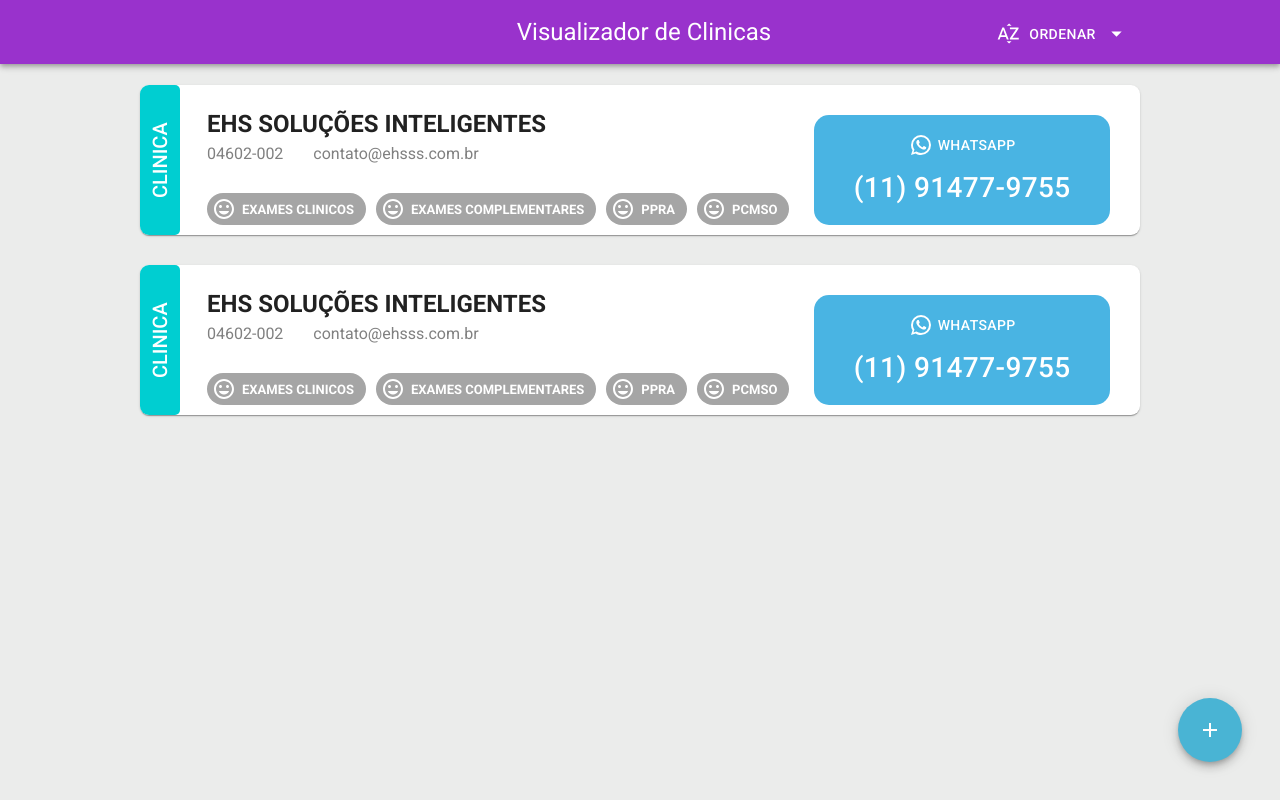
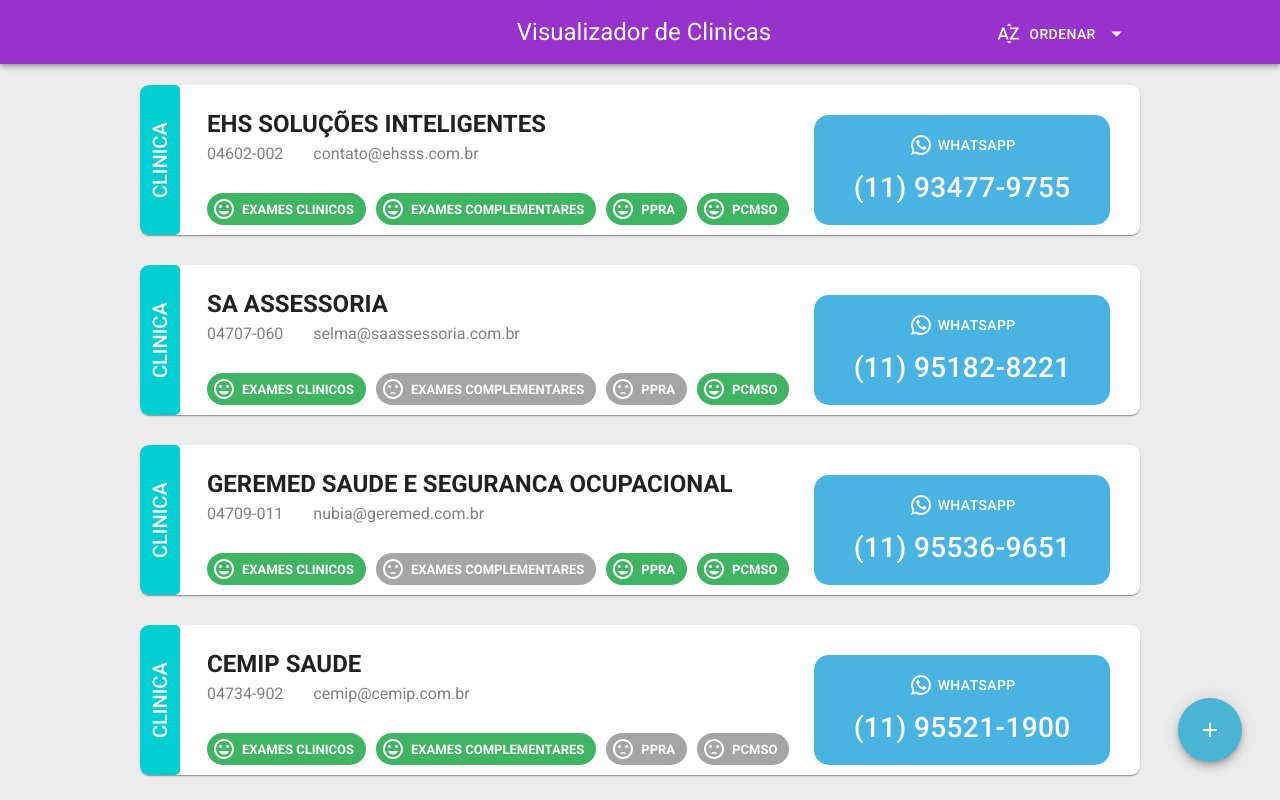
Before and after one commit to willfeliz1/visualizador-clinica, a React (Create React App) app: page / in a window 1280 px wide. Shown: the top 800 px of the page. Built offline with nearby package versions, Linux system fonts and the light colour scheme.

Commit message:
feat: persistindo dados da clinica para preencher os layout

```diff
--- a/src/pages/ClinicViewer/clinicViewer.tsx
+++ b/src/pages/ClinicViewer/clinicViewer.tsx
@@ -1,14 +1,17 @@
+import React, { useCallback, useEffect, useState } from 'react';
+
 import { AppBar, Typography } from '@material-ui/core';
 import {
   Add,
   ArrowDropDown,
   Mood,
+  SentimentDissatisfied,
   SortByAlpha,
   WhatsApp,
 } from '@material-ui/icons';
-import React, { useCallback, useState } from 'react';
 import { Link } from 'react-router-dom';
 import XLSX from 'xlsx';
+import database from '../../database/database.json';
 import {
   ToolBar,
   Container,
@@ -28,14 +31,19 @@
   AddButton,
 } from './styles';
 
-// interface IUpload {
-//   nome: string;
-//   endereco: string;
-//   cep: string;
-//   email: string;
-//   whatsapp: string;
-//   servicosDisponiveis: string;
-// }
+interface IClinic {
+  nome: string;
+  endereco: string;
+  cep: string;
+  email?: string;
+  whatsapp: string;
+  servicosdisponiveis: {
+    examesclinicos: boolean;
+    examescomplementares: boolean;
+    ppra: boolean;
+    pcmso: boolean;
+  };
+}
 
 interface ISortByAlpha {
   ordem: 'Acrescente' | 'Decrescente' | 'Nenhum';
@@ -45,6 +53,11 @@
   const [uploadedFiles, setUploadedFiles] = useState([]);
   const [open, setOpen] = useState(false);
   const [sortByAlpha, setSortByAlpha] = useState<ISortByAlpha>();
+  const [clinics, setClinics] = useState<IClinic[]>([]);
+
+  useEffect(() => {
+    setClinics(database.ListaDeClinicas);
+  }, []);
 
   const readxls = useCallback(
     file => {
@@ -106,22 +119,65 @@
             </UploadContainer>
           )} */}
           <GridCard item>
+            {clinics.map(clinic => (
               <ClinicCard>
                 <ClinicBorder>
                   <span>CLINICA</span>
                 </ClinicBorder>
 
                 <ClinicInfo>
-                <h2>EHS SOLUÇÕES INTELIGENTES</h2>
+                  <h2>{clinic.nome}</h2>
                   <div>
-                  <span>04602-002</span>
-                  <span>contato@ehsss.com.br</span>
+                    <span>{clinic.cep}</span>
+                    <span>{clinic.email}</span>
                   </div>
                   <AvailableServices>
-                  <ChipService icon={<Mood />} label="EXAMES CLINICOS" />
-                  <ChipService icon={<Mood />} label="EXAMES COMPLEMENTARES" />
-                  <ChipService icon={<Mood />} label="PPRA" />
-                  <ChipService icon={<Mood />} label="PCMSO" />
+                    <ChipService
+                      icon={
+                        clinic.servicosdisponiveis.examesclinicos ? (
+                          <Mood />
+                        ) : (
+                          <SentimentDissatisfied />
+                        )
+                      }
+                      label="EXAMES CLINICOS"
+                      isAllowed={clinic.servicosdisponiveis.examesclinicos}
+                    />
+                    <ChipService
+                      icon={
+                        clinic.servicosdisponiveis.examescomplementares ? (
+                          <Mood />
+                        ) : (
+                          <SentimentDissatisfied />
+                        )
+                      }
+                      label="EXAMES COMPLEMENTARES"
+                      isAllowed={
+                        clinic.servicosdisponiveis.examescomplementares
+                      }
+                    />
+                    <ChipService
+                      icon={
+                        clinic.servicosdisponiveis.ppra ? (
+                          <Mood />
+                        ) : (
+                          <SentimentDissatisfied />
+                        )
+                      }
+                      label="PPRA"
+                      isAllowed={clinic.servicosdisponiveis.ppra}
+                    />
+                    <ChipService
+                      icon={
+                        clinic.servicosdisponiveis.pcmso ? (
+                          <Mood />
+                        ) : (
+                          <SentimentDissatisfied />
+                        )
+                      }
+                      label="PCMSO"
+                      isAllowed={clinic.servicosdisponiveis.pcmso}
+                    />
                   </AvailableServices>
                 </ClinicInfo>
 
@@ -131,39 +187,11 @@
                     <span>WhatsApp</span>
                   </div>
                   <PhoneWhatsApp>
-                  <h1>(11) 91477-9755</h1>
+                    <h1>{clinic.whatsapp}</h1>
                   </PhoneWhatsApp>
                 </WhatsAppContainer>
               </ClinicCard>
-            <ClinicCard>
-              <ClinicBorder>
-                <span>CLINICA</span>
-              </ClinicBorder>
-
-              <ClinicInfo>
-                <h2>EHS SOLUÇÕES INTELIGENTES</h2>
-                <div>
-                  <span>04602-002</span>
-                  <span>contato@ehsss.com.br</span>
-                </div>
-                <AvailableServices>
-                  <ChipService icon={<Mood />} label="EXAMES CLINICOS" />
-                  <ChipService icon={<Mood />} label="EXAMES COMPLEMENTARES" />
-                  <ChipService icon={<Mood />} label="PPRA" />
-                  <ChipService icon={<Mood />} label="PCMSO" />
-                </AvailableServices>
-              </ClinicInfo>
-
-              <WhatsAppContainer>
-                <div>
-                  <WhatsApp />
-                  <span>WhatsApp</span>
-                </div>
-                <PhoneWhatsApp>
-                  <h1>(11) 91477-9755</h1>
-                </PhoneWhatsApp>
-              </WhatsAppContainer>
-            </ClinicCard>
+            ))}
           </GridCard>
         </GridContainer>
 
```
Lines whose indentation alone changed are shown as unchanged.
